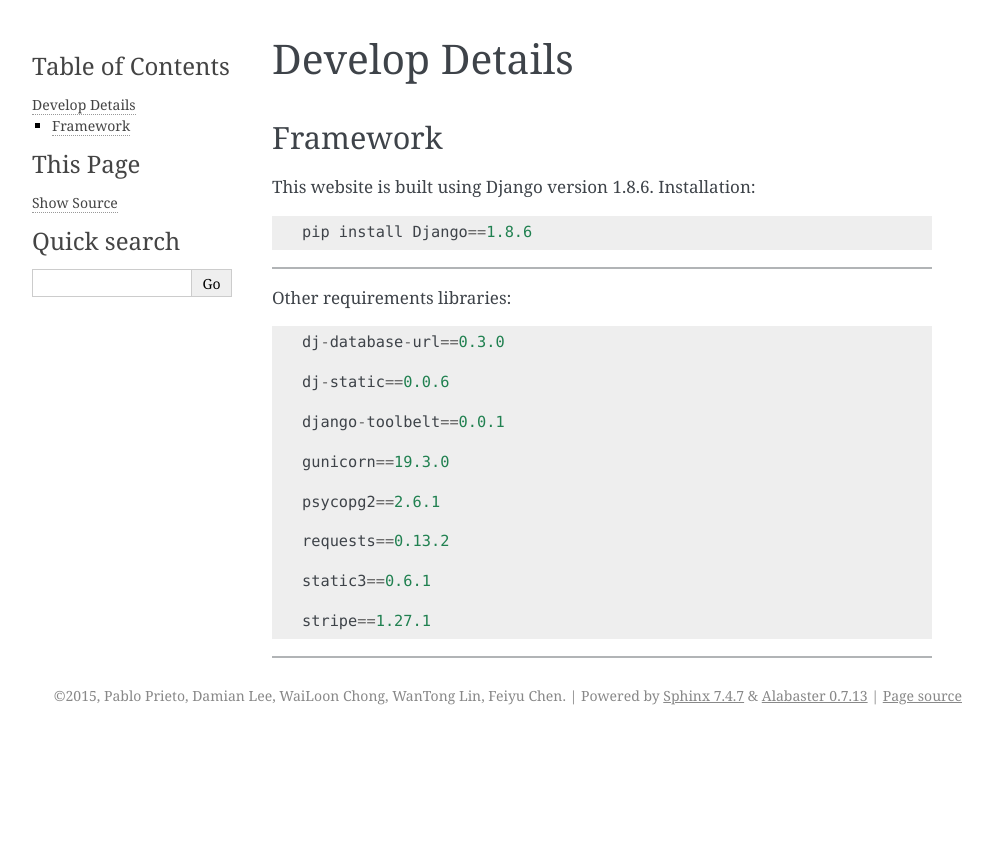
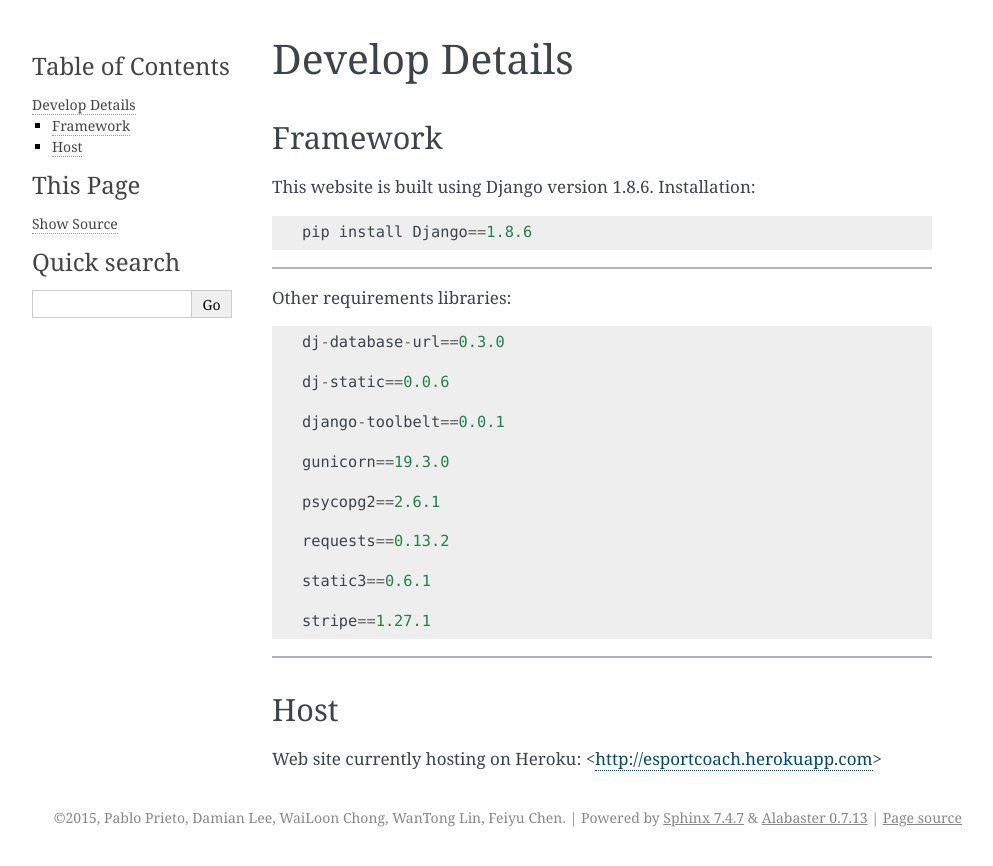
Before and after one commit to damianlee84/eSportCoach, a Sphinx documentation site: the page built from esport_coach/docs/dev_info.rst, in a window 1280 px wide. Shown: the top 866 px of the page, without its empty margins (148-1141 px from the left). Built offline with Sphinx 7.4.7, drawn with Linux system fonts in a browser that asks for light colours.

Commit message:
Sphinx Documentation: Developer Details#2

```diff
--- a/esport_coach/docs/dev_info.rst
+++ b/esport_coach/docs/dev_info.rst
@@ -30,3 +30,8 @@
     stripe==1.27.1
 
 -----
+
+Host
+####
+
+Web site currently hosting on Heroku: <http://esportcoach.herokuapp.com>
```
